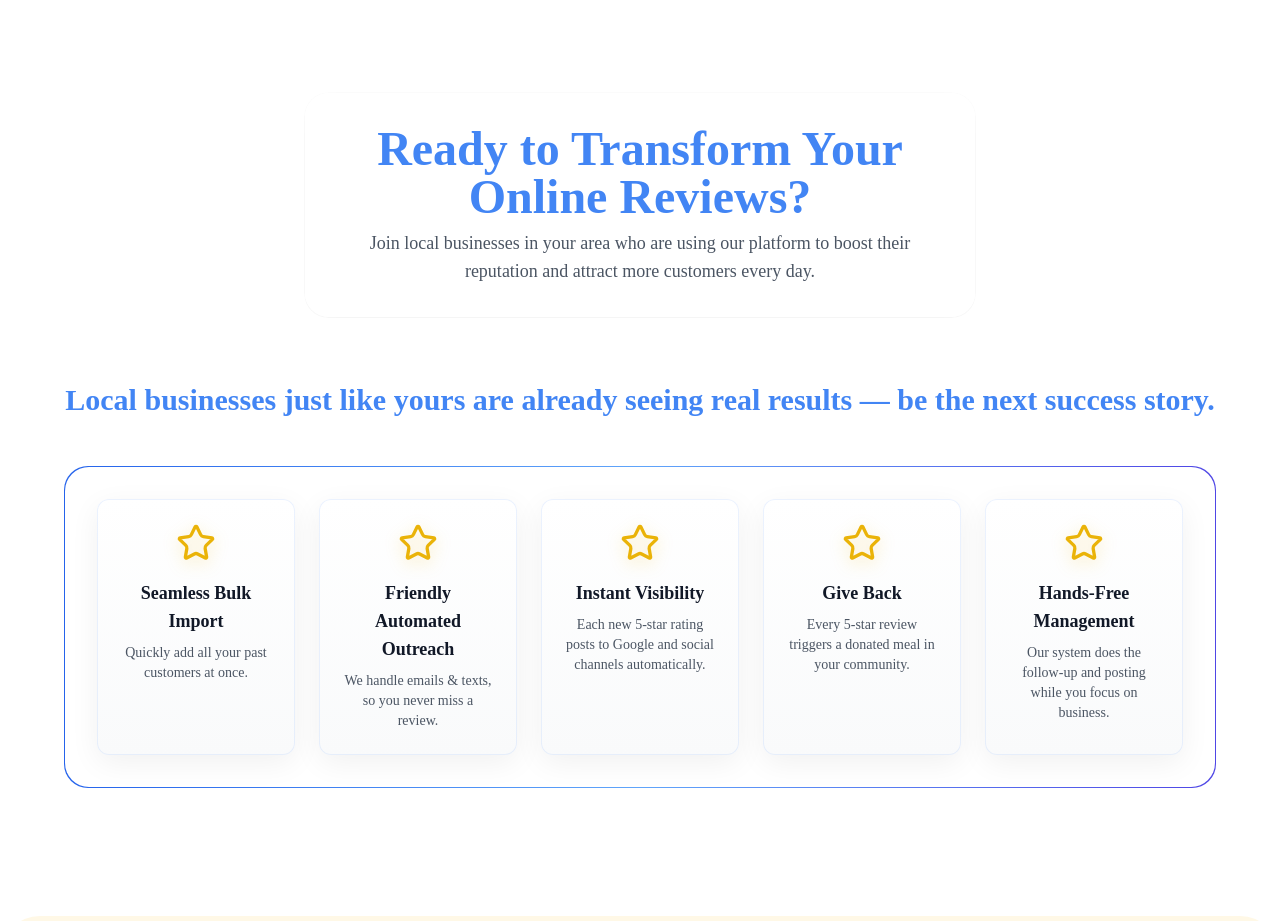
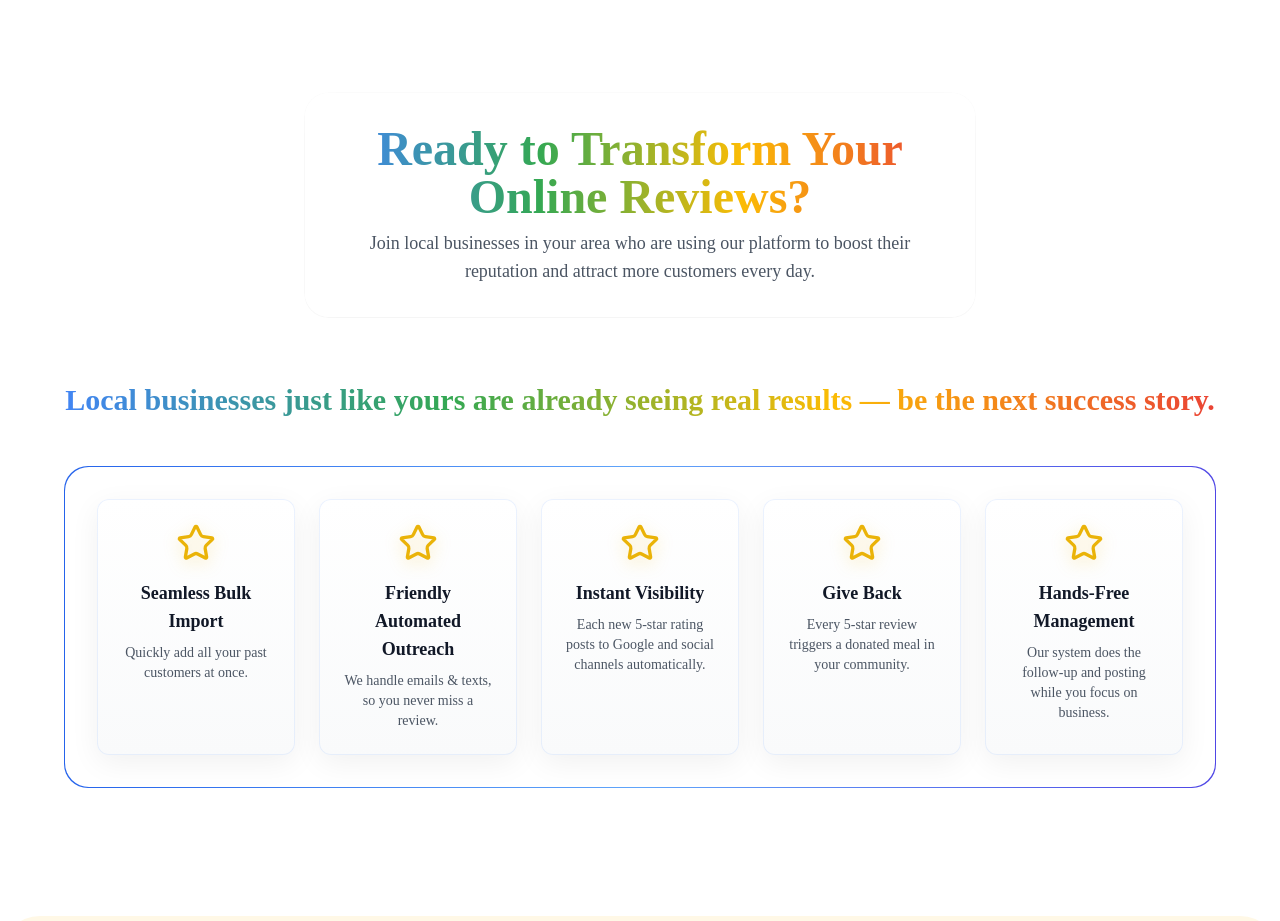
Before and after one commit to MattJD99/Cursor-DaySaw, a Next.js app: page / in a window 1280 px wide. Shown: the part 3460-4381 px from the top of the page. Built offline with nearby package versions, Linux system fonts and the light colour scheme; a web font is replaced by a local one.

Commit message:
Update: Add Google-style gradient text effect to headings

```diff
--- a/components/ui/BenefitsSection.tsx
+++ b/components/ui/BenefitsSection.tsx
@@ -28,7 +28,7 @@ export function BenefitsSection() {
   return (
     <section className="py-16">
       <div className="max-w-7xl mx-auto px-6 lg:px-8 text-center">
-        <h2 className="text-2xl sm:text-3xl font-bold mb-12 text-[#4285f4]">
+        <h2 className="text-2xl sm:text-3xl font-bold mb-12 bg-clip-text text-transparent bg-[linear-gradient(90deg,#4285f4,#34a853,#fbbc05,#ea4335)]">
           Local businesses just like yours are already seeing real results — be the next success story.
         </h2>
 
--- a/components/ui/cta.tsx
+++ b/components/ui/cta.tsx
@@ -15,7 +15,7 @@ export function CTA() {
             transition-all duration-300
             group-hover:-translate-y-1"
           >
-            <h2 className="text-4xl sm:text-5xl font-bold mb-2 text-[#4285f4]">
+            <h2 className="text-4xl sm:text-5xl font-bold mb-2 bg-clip-text text-transparent bg-[linear-gradient(90deg,#4285f4,#34a853,#fbbc05,#ea4335)]">
               Ready to Transform Your Online Reviews?
             </h2>
             <p className="text-lg text-gray-600">
```
